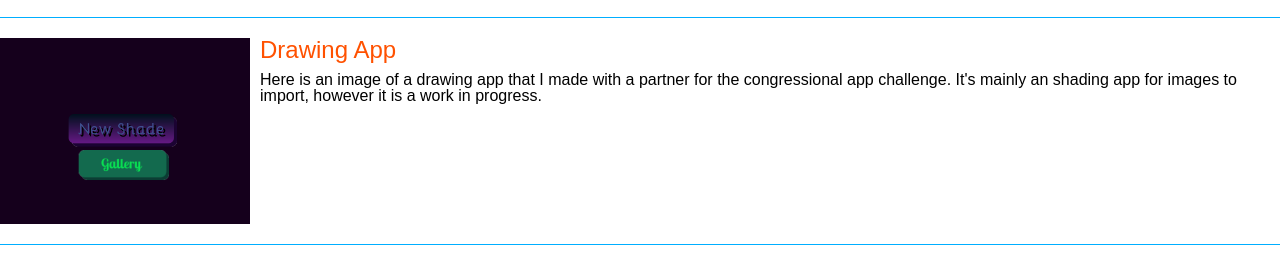
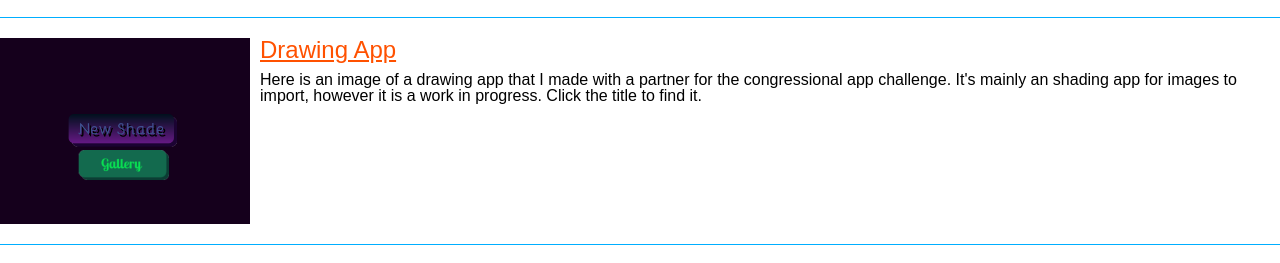
Before and after one commit to ASeniorStudent/Leos-Works, a plain HTML site: page index.html in a window 1280 px wide. Shown: the part 1167-1430 px from the top of the page. Drawn offline with Linux system fonts and the light colour scheme.

Commit message:
Update index.html

```diff
--- a/index.html
+++ b/index.html
@@ -56,8 +56,8 @@
     </div>
       <div class="project">
      <img src="img/drawing app photo.PNG"alt="Drawing app"/>
-     <h2><a>Drawing App</h2></a>
-    <p>Here is an image of a drawing app that I made with a partner for the congressional app challenge. It's mainly an shading app for images to import, however it is a work in progress.</p>
+    <h2><a href="https://snap.berkeley.edu/snap/snap.html#present:Username=fnafatfreddy's&ProjectName=shading%20app">Drawing App</h2></a>
+    <p>Here is an image of a drawing app that I made with a partner for the congressional app challenge. It's mainly an shading app for images to import, however it is a work in progress. Click the title to find it.</p>
     <div class="clear"></div>
    </div>
   </body>
```
